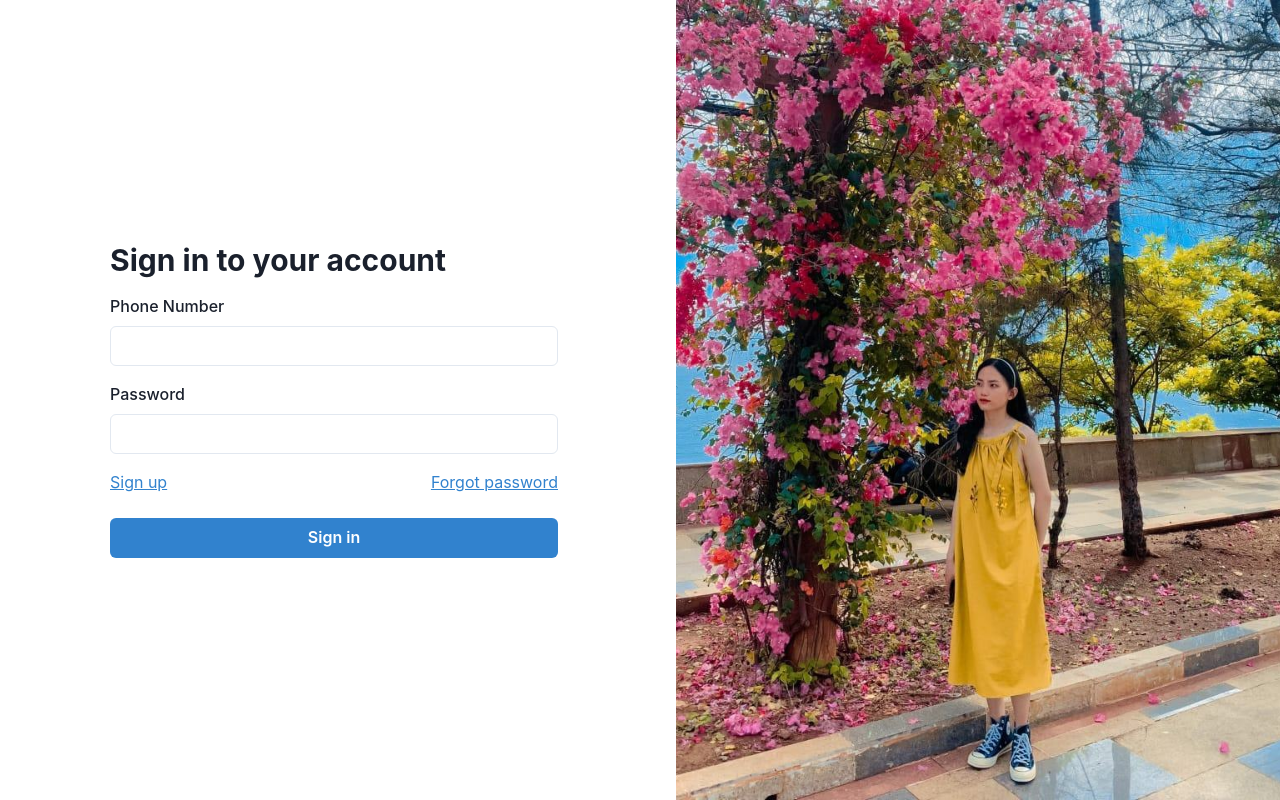
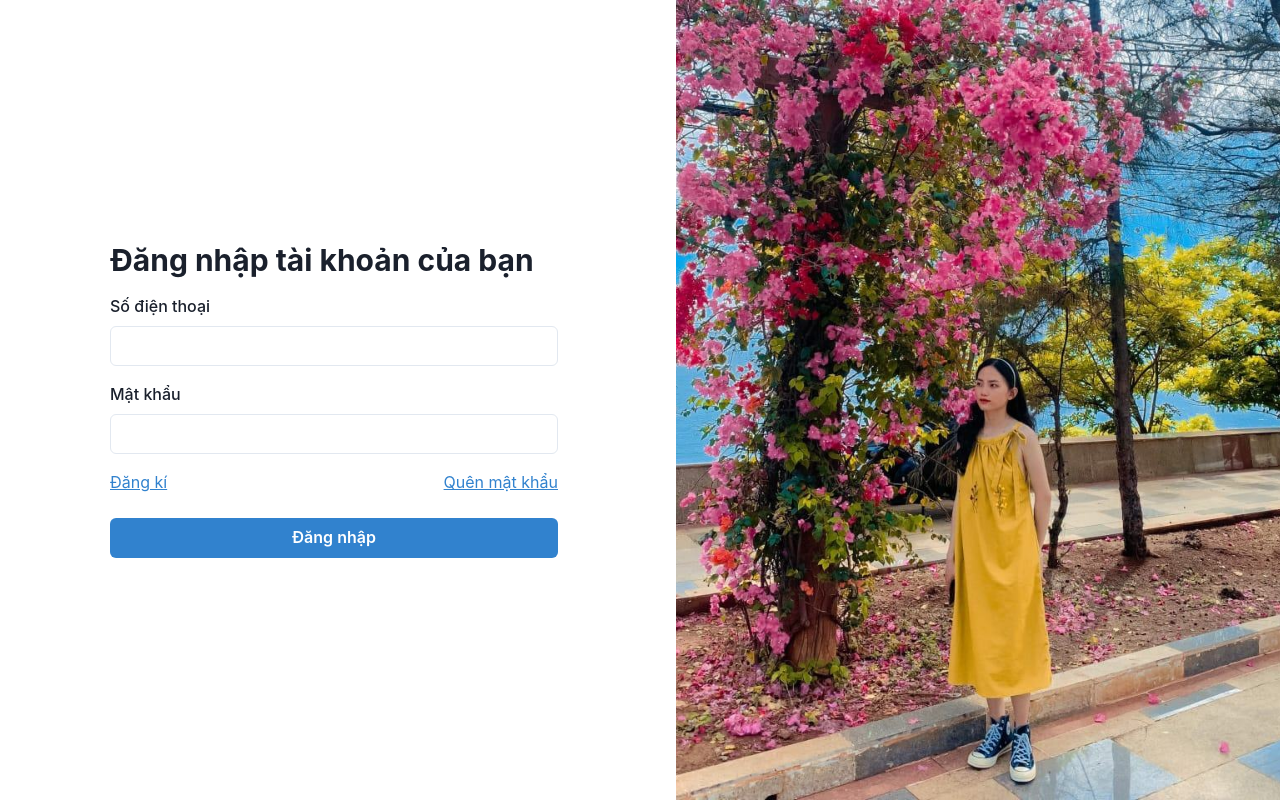
Before and after one commit to truongduyuit/hr-tools, a Next.js app: page /login in a window 1280 px wide. Built offline with nearby package versions, Linux system fonts and the light colour scheme.

Commit message:
feat: login

```diff
--- a/package.json
+++ b/package.json
@@ -21,6 +21,7 @@
     "chakra-ui-autocomplete": "^1.4.5",
     "express": "^4.18.1",
     "framer-motion": "^6.4.3",
+    "jsonwebtoken": "^8.5.1",
     "mongoose": "^6.4.4",
     "next": "12.2.1",
     "node-cache": "^5.1.2",
@@ -38,6 +39,7 @@
     "@types/bcryptjs": "^2.4.2",
     "@types/bluebird": "^3.5.36",
     "@types/express": "^4.17.13",
+    "@types/jsonwebtoken": "^8.5.8",
     "@types/node": "18.0.3",
     "@types/react": "18.0.15",
     "@types/react-datepicker": "^4.4.2",
--- /dev/null
+++ b/pages/api/token/access.ts
@@ -0,0 +1,47 @@
+// Next.js API route support: https://nextjs.org/docs/api-routes/introduction
+import type { NextApiRequest, NextApiResponse } from "next";
+import { AccountFunctions } from "../../../database";
+import bcrypt from "bcryptjs";
+import {
+  generateAccessToken,
+  generateRefreshToken,
+} from "../../../services/jwt";
+
+type Data = {
+  value: any;
+  isSuccess: boolean;
+};
+
+export default async function handler(
+  req: NextApiRequest,
+  res: NextApiResponse<Data>
+) {
+  try {
+    const { phone, password } = req.body;
+
+    let user = await AccountFunctions.getOne({
+      phone,
+      status: true,
+    });
+
+    if (!user) {
+      return res.status(200).json({ value: {}, isSuccess: false });
+    }
+
+    const isMatch = await bcrypt.compare(user.password, password);
+    if (!isMatch) {
+      return res.status(200).json({ value: {}, isSuccess: false });
+    }
+
+    return res.status(200).json({
+      value: {
+        userId: user.id,
+        accessToken: generateAccessToken(user),
+        refreshToken: generateRefreshToken(user),
+      },
+      isSuccess: true,
+    });
+  } catch (error) {
+    return res.status(200).json({ value: {}, isSuccess: false });
+  }
+}
--- /dev/null
+++ b/pages/api/token/verify.ts
@@ -0,0 +1,44 @@
+// Next.js API route support: https://nextjs.org/docs/api-routes/introduction
+import type { NextApiRequest, NextApiResponse } from "next";
+import { AccountFunctions } from "../../../database";
+import bcrypt from "bcryptjs";
+import {
+  generateAccessToken,
+  generateRefreshToken,
+  verifyToken,
+} from "../../../services/jwt";
+
+type Data = {
+  value: any;
+  isSuccess: boolean;
+};
+
+export default async function handler(
+  req: NextApiRequest,
+  res: NextApiResponse<Data>
+) {
+  try {
+    const { accessToken } = req.body;
+    const match: any = verifyToken(accessToken);
+
+    if (match && match.userId) {
+      let user = await AccountFunctions.getOne({
+        _id: match.userId,
+        status: true,
+      });
+
+      if (!user) {
+        return res.status(200).json({ value: {}, isSuccess: false });
+      }
+
+      return res.status(200).json({
+        value: {},
+        isSuccess: true,
+      });
+    }
+
+    return res.status(200).json({ value: {}, isSuccess: false });
+  } catch (error) {
+    return res.status(200).json({ value: {}, isSuccess: false });
+  }
+}
--- a/pages/login.tsx
+++ b/pages/login.tsx
@@ -8,43 +8,129 @@ import {
   Stack,
   Image,
   Box,
-} from '@chakra-ui/react';
-import Link from 'next/link';
+  useToast,
+  position,
+} from "@chakra-ui/react";
+import axios from "axios";
+import Link from "next/link";
+import { useRouter } from "next/router";
+import { useEffect, useState } from "react";
 
 export default function LoginPage() {
+  const toast = useToast();
+  const router = useRouter();
+  const [phone, setPhone] = useState<string>("");
+  const [password, setPassword] = useState<string>("");
+
+  useEffect(() => {
+    loadLoggedIn();
+  }, []);
+
+  const loadLoggedIn = async () => {
+    const accessToken = localStorage.getItem("accessToken");
+    if (!accessToken) return;
+
+    const result = await axios.post("/api/token/verify", {
+      accessToken,
+    });
+
+    if (result && result.data) {
+      return router.push("/dashboard");
+    }
+  };
+
+  const handleLogin = async () => {
+    try {
+      const result = await axios.post("/api/token/access", {
+        phone,
+        password,
+      });
+
+      if (result && result.data) {
+        localStorage.setItem("accessToken", result.data.value.accessToken);
+        localStorage.setItem("refreshToken", result.data.value.refreshToken);
+
+        return router.push("/dashboard");
+      }
+
+      toast({
+        title: "Đăng nhập thất bại",
+        isClosable: true,
+        position: "bottom-right",
+        duration: 9000,
+      });
+    } catch (error) {
+      toast({
+        title: "Đăng nhập thất bại",
+        description: `Error: ${error}`,
+        isClosable: true,
+        position: "bottom-right",
+        duration: 9000,
+      });
+    }
+  };
+
   return (
-        <Stack minH={'100vh'} direction={{ base: 'column', md: 'row' }}>
-            <Flex p={8} flex={1} align={'center'} justify={'center'}>
-                <Stack spacing={4} w={'full'} maxW={'md'}>
-                    <Heading fontSize={'3xl'}>Sign in to your account</Heading>
-                    <FormControl id="email">
-                        <FormLabel>Phone Number</FormLabel>
-                        <Input type="email" />
+    <Stack minH={"100vh"} direction={{ base: "column", md: "row" }}>
+      <Flex p={8} flex={1} align={"center"} justify={"center"}>
+        <Stack spacing={4} w={"full"} maxW={"md"}>
+          <Heading fontSize={"3xl"}>Đăng nhập tài khoản của bạn</Heading>
+          <FormControl>
+            <FormLabel htmlFor="phone">Số điện thoại</FormLabel>
+            <Input
+              id="phone"
+              value={phone}
+              onChange={(e) => setPhone(e.target.value)}
+            />
           </FormControl>
-                    <FormControl id="password">
-                        <FormLabel>Password</FormLabel>
-                        <Input type="password" />
+          <FormControl>
+            <FormLabel htmlFor="password">Mật khẩu</FormLabel>
+            <Input
+              id="password"
+              type="password"
+              value={password}
+              onChange={(e) => setPassword(e.target.value)}
+            />
           </FormControl>
           <Stack spacing={6}>
             <Stack
-                            direction={{ base: 'column', sm: 'row' }}
-                            align={'start'}
-                            justify={'space-between'}>
-                            <Link href='/signup'><Box as='a' cursor={'pointer'} color='blue.500' textDecoration='underline'>Sign up</Box></Link>
-                            <Link href='/signup'><Box as='a' cursor={'pointer'} color='blue.500' textDecoration='underline'>Forgot password</Box></Link>
+              direction={{ base: "column", sm: "row" }}
+              align={"start"}
+              justify={"space-between"}
+            >
+              <Link href="/signup">
+                <Box
+                  as="a"
+                  cursor={"pointer"}
+                  color="blue.500"
+                  textDecoration="underline"
+                >
+                  Đăng kí
+                </Box>
+              </Link>
+              <Link href="/signup">
+                <Box
+                  as="a"
+                  cursor={"pointer"}
+                  color="blue.500"
+                  textDecoration="underline"
+                >
+                  Quên mật khẩu
+                </Box>
+              </Link>
             </Stack>
-                        <Button colorScheme={'blue'} variant={'solid'}>
-                            Sign in
+            <Button
+              colorScheme={"blue"}
+              variant={"solid"}
+              onClick={handleLogin}
+            >
+              Đăng nhập
             </Button>
           </Stack>
         </Stack>
       </Flex>
       <Flex flex={1}>
-                <Image
-                    alt={'Login Image'}
-                    objectFit={'cover'}
-                    src='ny.jpg'
-                />
+        <Image alt={"Login Image"} objectFit={"cover"} src="ny.jpg" />
       </Flex>
     </Stack>
   );
--- a/services/jwt.ts
+++ b/services/jwt.ts
@@ -1 +1,24 @@
-export {}
+import jwt from "jsonwebtoken";
+const secretKey = process.env.JWT_SECRET || "";
+const accessTokenExpireConfig = process.env.ACCESS_TOKEN_EXPIRE || "";
+const refreshTokenExpireConfig = process.env.REFRESH_TOKEN_EXPIRE || "";
+
+const generateAccessToken = (data: any) => {
+  return jwt.sign(data, secretKey, {
+    algorithm: "RS256",
+    expiresIn: accessTokenExpireConfig,
+  });
+};
+
+const generateRefreshToken = (data: any) => {
+  return jwt.sign(data, secretKey, {
+    algorithm: "RS256",
+    expiresIn: refreshTokenExpireConfig,
+  });
+};
+
+const verifyToken = (token: string) => {
+  return jwt.verify(token, secretKey);
+};
+
+export { generateAccessToken, generateRefreshToken, verifyToken };
--- a/setups/setup.ts
+++ b/setups/setup.ts
@@ -3,7 +3,7 @@ import { AccountRoles } from "../contants/enum";
 import { loadEnvConfig } from "@next/env";
 loadEnvConfig("./", process.env.NODE_ENV !== "production");
 
-import { Mongoose, AccountFuntions } from "../database";
+import { Mongoose, AccountFunctions } from "../database";
 import bcrypt from "bcryptjs";
 import "./model";
 
@@ -13,7 +13,7 @@ import "./model";
 
     await Mongoose.init();
 
-    const adminAccount = await AccountFuntions.getOne({
+    const adminAccount = await AccountFunctions.getOne({
       phone: process.env.DB_ADMIN_PHONE,
     });
 
@@ -23,7 +23,7 @@ import "./model";
         process.env.DB_ADMIN_PASSWORD ?? "",
         salt
       );
-      await AccountFuntions.create({
+      await AccountFunctions.create({
         name: "admin",
         phone: process.env.DB_ADMIN_PHONE,
         password,
```
Also changed, not shown: 2 other files (tests, documents, lock files or other folders). Lines whose indentation alone changed are shown as unchanged.
